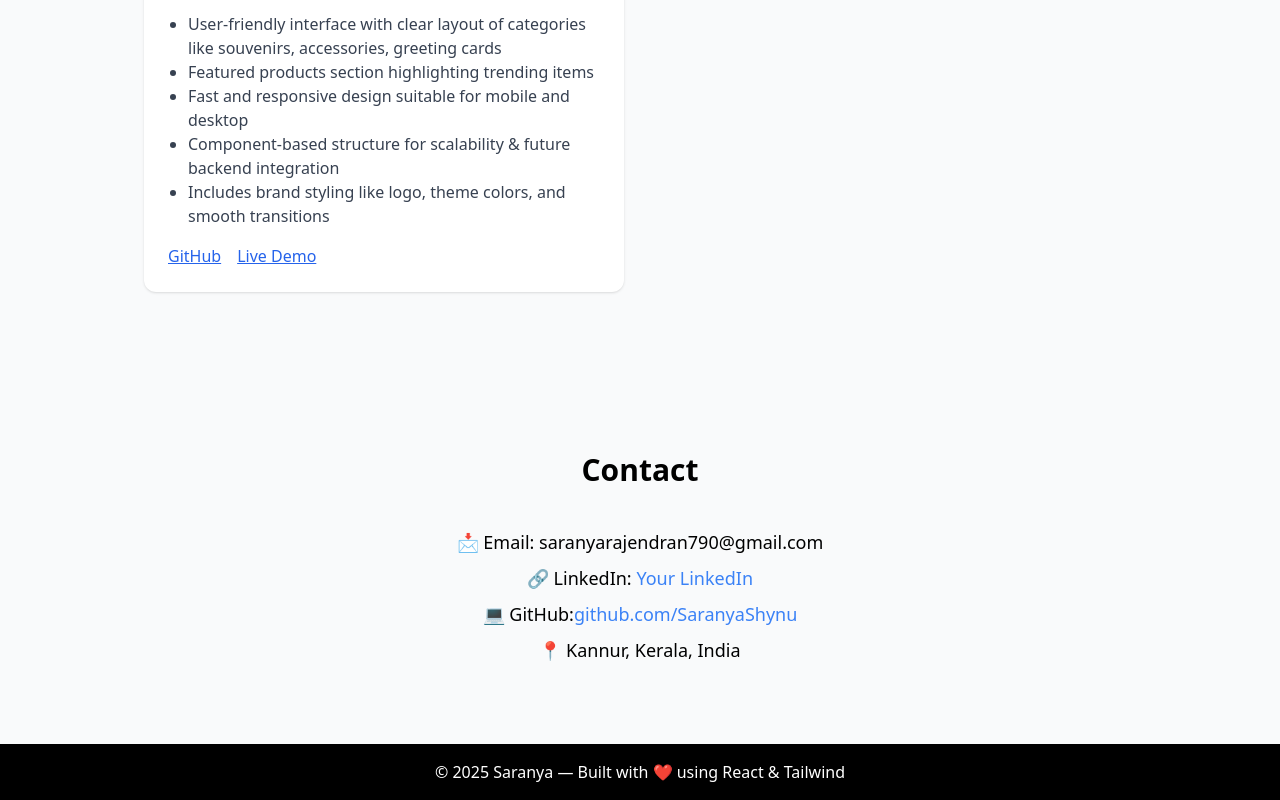
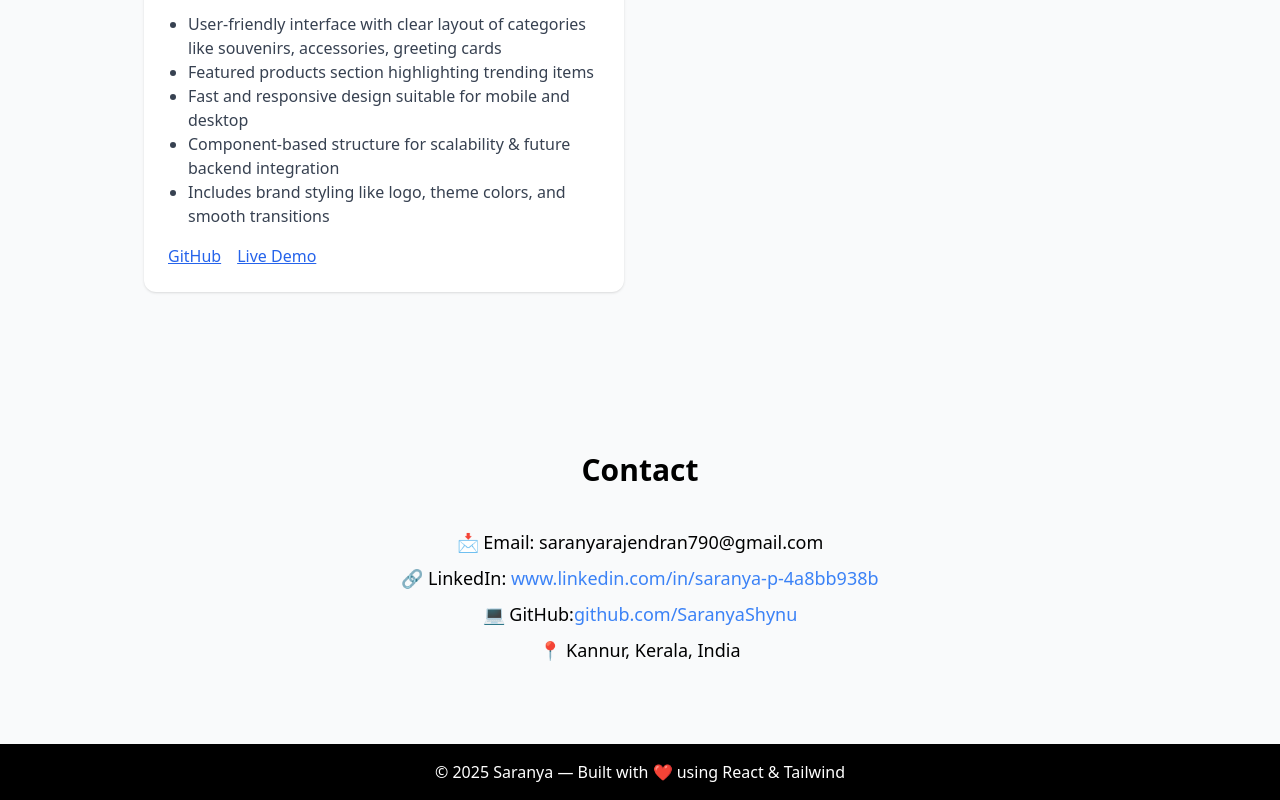
Before and after one commit to SaranyaShynu/Portfolio, a React (Vite) app: page / in a window 1280 px wide. Shown: the part 2806-3606 px from the top of the page. Built offline with nearby package versions, Linux system fonts and the light colour scheme.

Commit message:
Portfolio

```diff
--- a/src/components/Contact.jsx
+++ b/src/components/Contact.jsx
@@ -8,7 +8,7 @@ const Contact = () => {
       <div className="mt-10 max-w-xl mx-auto text-center animate-fadeIn dark:text-gray-300">
         <p className="text-lg">📩 Email: saranyarajendran790@gmail.com</p>
         <p className="text-lg mt-2">
-          🔗 LinkedIn: <a className="text-blue-500" href="www.linkedin.com/in/saranya-p-4a8bb938b">Your LinkedIn</a>
+          🔗 LinkedIn: <a className="text-blue-500" href="www.linkedin.com/in/saranya-p-4a8bb938b">www.linkedin.com/in/saranya-p-4a8bb938b</a>
         </p>
         <p className="text-lg mt-2">
           💻 GitHub:
```
